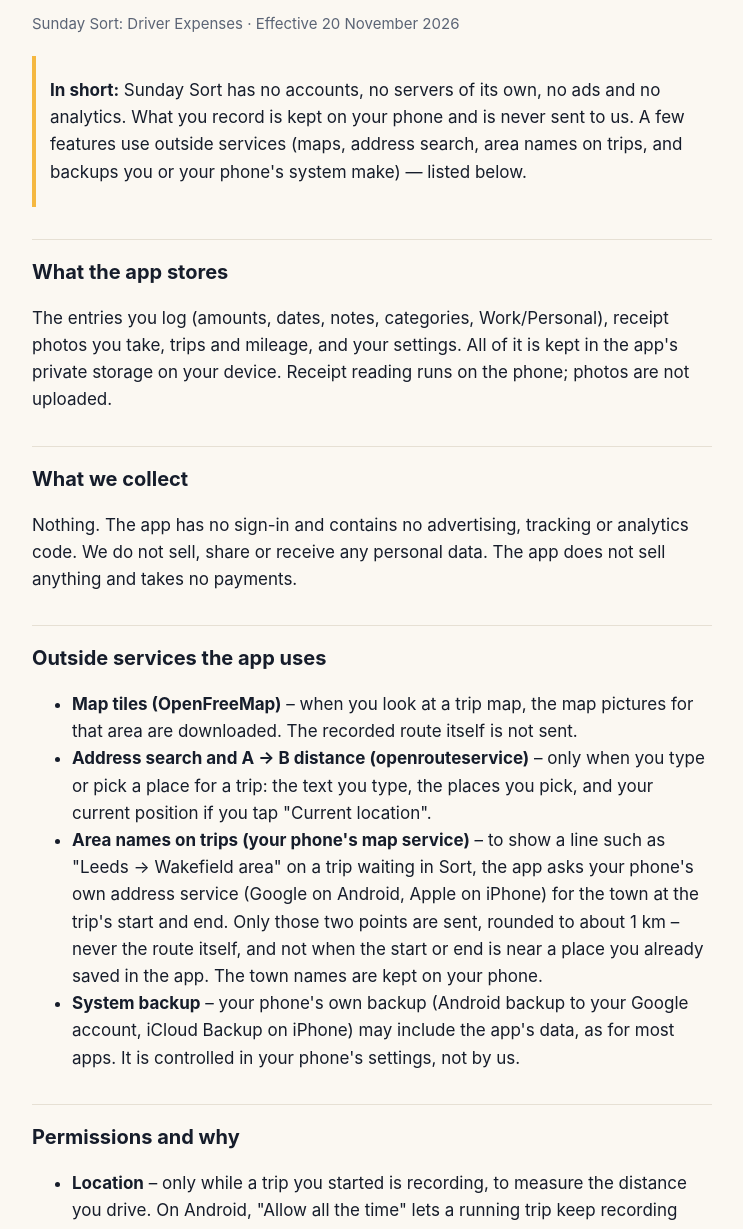
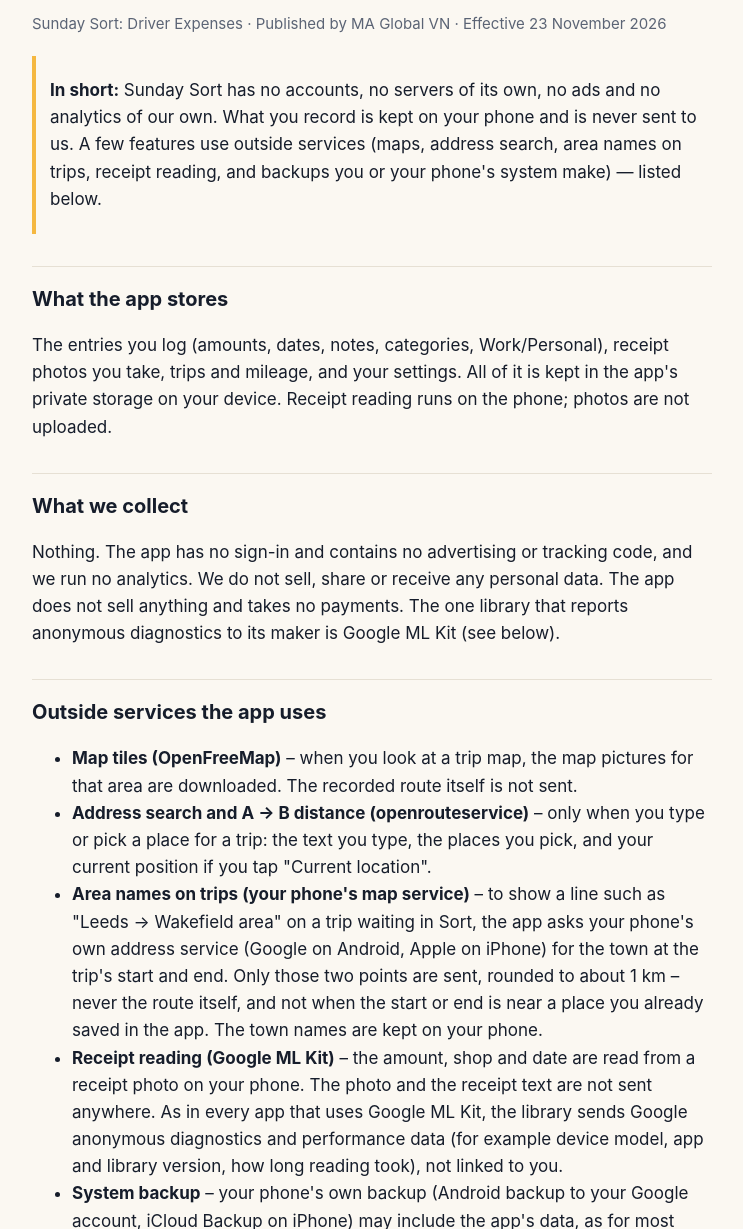
Before and after one commit to MA-Global-VN/sundaysort, a plain HTML site: page privacy.html in a window 1280 px wide. Shown: the part 71-1300 px from the top of the page, without its empty margins (268-1011 px from the left). Drawn offline with Linux system fonts and the light colour scheme.

Commit message:
Privacy policy: publisher MA Global VN, Google ML Kit diagnostics, data retention (effective 23 Nov 2026)

```diff
--- a/privacy.html
+++ b/privacy.html
@@ -20,12 +20,12 @@
 <body>
 <main>
   <h1>Sunday Sort privacy policy</h1>
-  <p class="muted">Sunday Sort: Driver Expenses · Effective 20 November 2026</p>
+  <p class="muted">Sunday Sort: Driver Expenses · Published by MA Global VN · Effective 23 November 2026</p>
 
   <div class="box">
-    <p><strong>In short:</strong> Sunday Sort has no accounts, no servers of its own, no ads and no analytics. What you
-    record is kept on your phone and is never sent to us. A few features use outside services (maps, address search, area names on trips, and
-    backups you or your phone's system make) — listed below.</p>
+    <p><strong>In short:</strong> Sunday Sort has no accounts, no servers of its own, no ads and no analytics of our own. What you
+    record is kept on your phone and is never sent to us. A few features use outside services (maps, address search, area names on trips,
+    receipt reading, and backups you or your phone's system make) — listed below.</p>
   </div>
 
   <h2>What the app stores</h2>
@@ -34,8 +34,9 @@
   photos are not uploaded.</p>
 
   <h2>What we collect</h2>
-  <p>Nothing. The app has no sign-in and contains no advertising, tracking or analytics code. We do not sell, share or
-  receive any personal data. The app does not sell anything and takes no payments.</p>
+  <p>Nothing. The app has no sign-in and contains no advertising or tracking code, and we run no analytics. We do not
+  sell, share or receive any personal data. The app does not sell anything and takes no payments. The one library that
+  reports anonymous diagnostics to its maker is Google ML Kit (see below).</p>
 
   <h2>Outside services the app uses</h2>
   <ul>
@@ -47,6 +48,10 @@
     on a trip waiting in Sort, the app asks your phone's own address service (Google on Android, Apple on iPhone) for the
     town at the trip's start and end. Only those two points are sent, rounded to about 1 km – never the route itself, and
     not when the start or end is near a place you already saved in the app. The town names are kept on your phone.</li>
+    <li><strong>Receipt reading (Google ML Kit)</strong> – the amount, shop and date are read from a receipt photo on
+    your phone. The photo and the receipt text are not sent anywhere. As in every app that uses Google ML Kit, the library sends
+    Google anonymous diagnostics and performance data (for example device model, app and library version, how long
+    reading took), not linked to you.</li>
     <li><strong>System backup</strong> – your phone's own backup (Android backup to your Google account, iCloud Backup on
     iPhone) may include the app's data, as for most apps. It is controlled in your phone's settings, not by us.</li>
   </ul>
@@ -72,7 +77,8 @@
 
   <h2>Deleting your data</h2>
   <p>Settings → Delete all data removes everything from the app. Uninstalling the app also removes it. Backup files you
-  saved elsewhere are not affected – delete them where you saved them.</p>
+  saved elsewhere are not affected – delete them where you saved them. Your data stays on your phone until you delete it; deleted entries and trips are kept in
+  Recently deleted for 30 days and then removed for good.</p>
 
   <h2>Children</h2>
   <p>Sunday Sort is a record-keeping tool for self-employed drivers and is not directed at children.</p>
```
